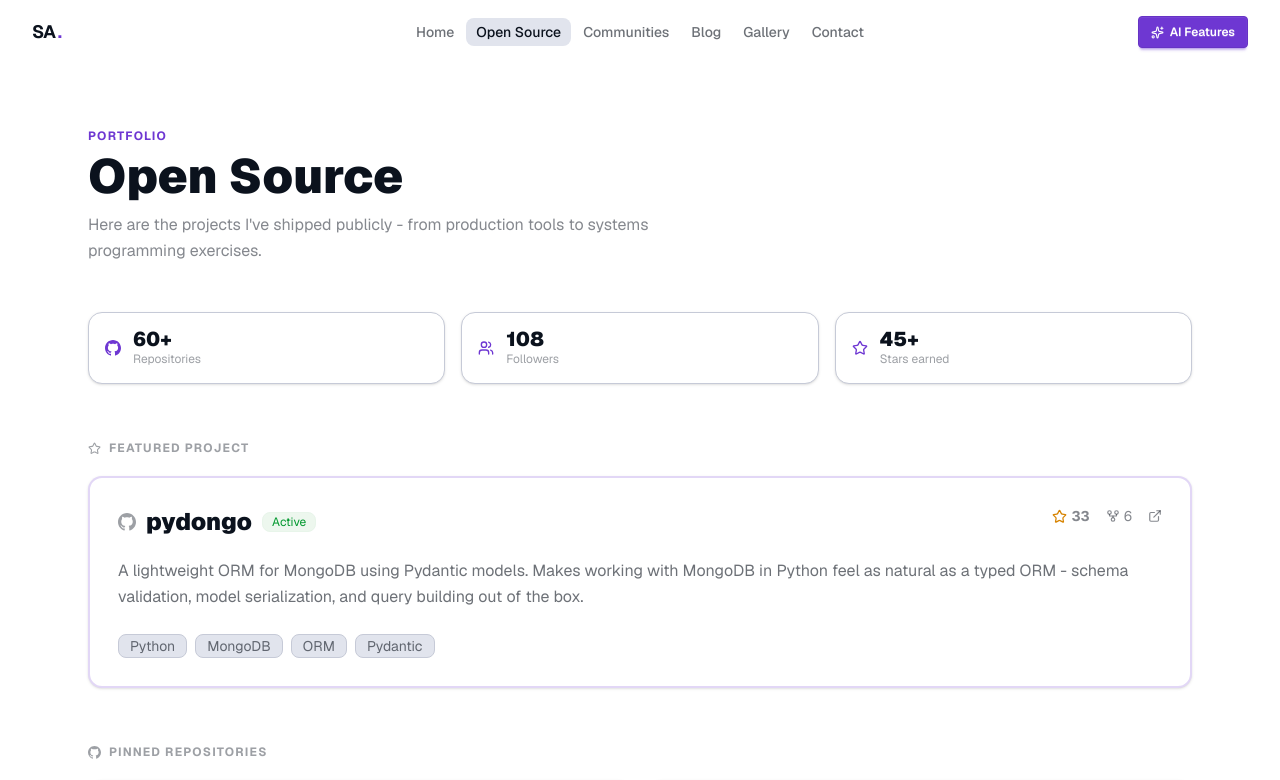
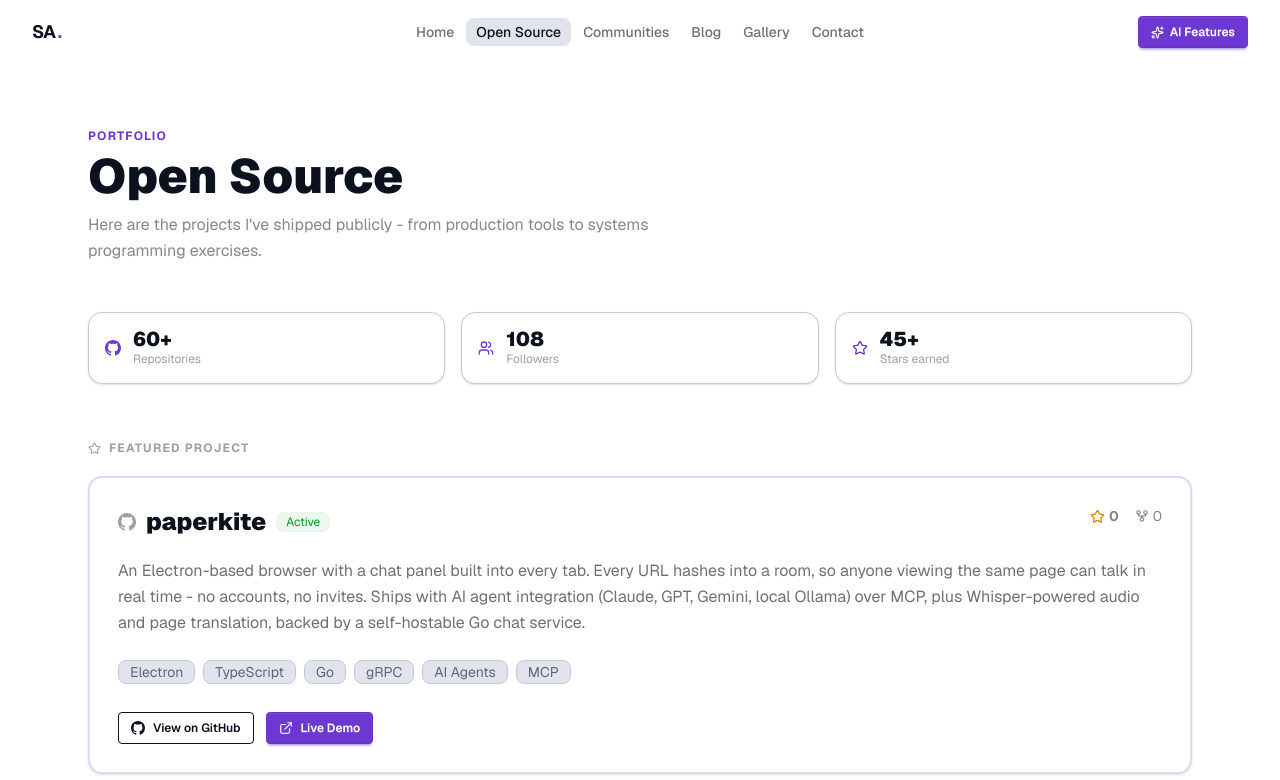
Before and after one commit to tecnosam/portfolio-site, a Next.js app: page /open-source in a window 1280 px wide. Shown: the top 780 px of the page. Built offline with nearby package versions, Linux system fonts and the light colour scheme.

Commit message:
added paperkite

```diff
--- a/src/app/open-source/page.tsx
+++ b/src/app/open-source/page.tsx
@@ -3,6 +3,17 @@ import { Star, GitFork, GitCommit, Users, ExternalLink } from "lucide-react";
 import { GithubIcon } from "@/components/ui/SocialIcons";
 
 const pinnedRepos = [
+  {
+    name: "paperkite",
+    description: "An Electron-based browser with a chat panel built into every tab. Every URL hashes into a room, so anyone viewing the same page can talk in real time - no accounts, no invites. Ships with AI agent integration (Claude, GPT, Gemini, local Ollama) over MCP, plus Whisper-powered audio and page translation, backed by a self-hostable Go chat service.",
+    tags: ["Electron", "TypeScript", "Go", "gRPC", "AI Agents", "MCP"],
+    stars: 0,
+    forks: 0,
+    status: "Active",
+    featured: true,
+    href: "https://github.com/tecnosam/paperkite",
+    demoHref: "https://paperkite.samuelabolo.dev",
+  },
   {
     name: "pydongo",
     description: "A lightweight ORM for MongoDB using Pydantic models. Makes working with MongoDB in Python feel as natural as a typed ORM - schema validation, model serialization, and query building out of the box.",
@@ -10,7 +21,7 @@ const pinnedRepos = [
     stars: 33,
     forks: 6,
     status: "Active",
-    featured: true,
+    featured: false,
     href: "https://github.com/tecnosam/pydongo",
   },
   {
@@ -100,12 +111,9 @@ export default function OpenSourcePage() {
           <Star size={13} /> Featured Project
         </h2>
         {pinnedRepos.filter(r => r.featured).map((repo) => (
-          <a
+          <div
             key={repo.name}
-            href={repo.href}
-            target="_blank"
-            rel="noopener noreferrer"
-            className="card bg-base-100 border-2 border-primary/20 shadow-sm card-lift block"
+            className="card bg-base-100 border-2 border-primary/20 shadow-sm"
           >
             <div className="card-body p-7">
               <div className="flex items-start justify-between gap-4 flex-wrap mb-3">
@@ -121,17 +129,36 @@ export default function OpenSourcePage() {
                   <span className="flex items-center gap-1">
                     <GitFork size={14} /> {repo.forks}
                   </span>
-                  <ExternalLink size={14} />
                 </div>
               </div>
               <p className="text-base-content/60 text-base leading-relaxed mb-4">{repo.description}</p>
-              <div className="flex flex-wrap gap-2">
+              <div className="flex flex-wrap gap-2 mb-5">
                 {repo.tags.map((tag) => (
                   <span key={tag} className="badge badge-ghost border border-base-300 badge-md text-base-content/60">{tag}</span>
                 ))}
               </div>
+              <div className="flex flex-wrap gap-3">
+                <a
+                  href={repo.href}
+                  target="_blank"
+                  rel="noopener noreferrer"
+                  className="btn btn-outline btn-sm gap-2"
+                >
+                  <GithubIcon size={14} /> View on GitHub
+                </a>
+                {repo.demoHref && (
+                  <a
+                    href={repo.demoHref}
+                    target="_blank"
+                    rel="noopener noreferrer"
+                    className="btn btn-primary btn-sm gap-2"
+                  >
+                    <ExternalLink size={14} /> Live Demo
+                  </a>
+                )}
+              </div>
             </div>
-          </a>
+          </div>
         ))}
       </section>
 
```
